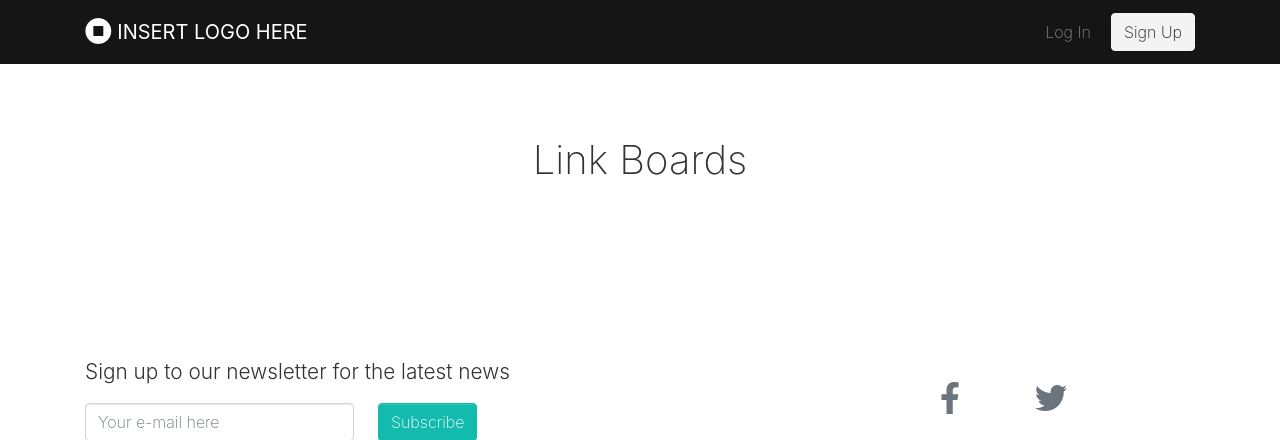
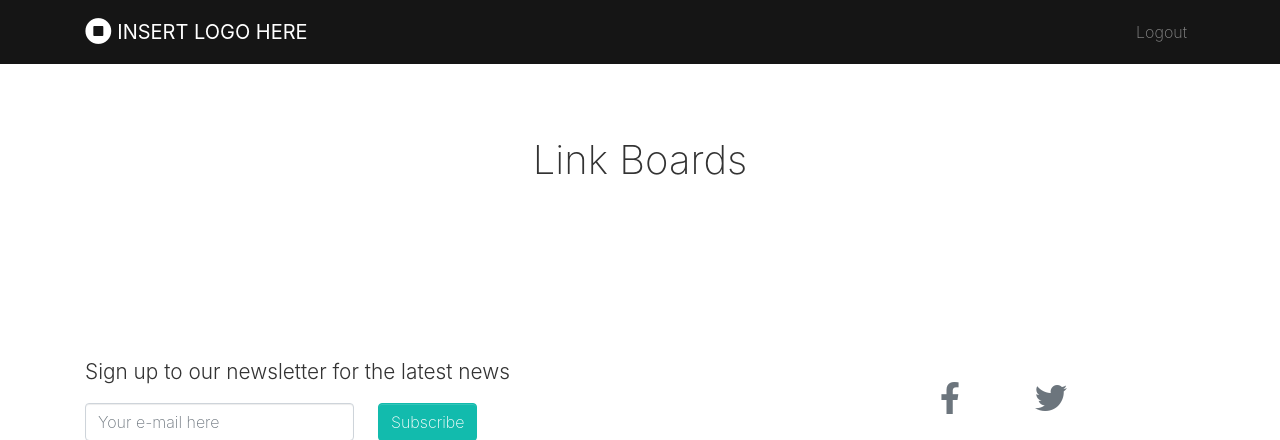
Before and after one commit to ben-jacobson/Linkboxes.io, a Django app: page /linkboards/ in a window 1280 px wide. Shown: the top 440 px of the page. Run offline with Django 3.2, Linux system fonts and the light colour scheme; the visitor is signed in with stand-in values (Sample User, id 1); data that the repository does not hold is empty; some libraries are stand-ins or nearby versions.

Commit message:
wrote some conditionals to change page behaviour based on user authentication. also created a logout view

```diff
--- a/bookmarks/templates/base.html
+++ b/bookmarks/templates/base.html
@@ -27,9 +27,16 @@
                 <span class="navbar-toggler-icon"></span>
             </button>
             <div class="collapse navbar-collapse" id="navbar10">
+                {% if user.is_authenticated %}
                 <ul class="navbar-nav ml-auto">
-                    <li class="nav-item"> <a class="nav-link" href="/login">Log In</a> </li>
-                </ul> <a class="btn navbar-btn ml-md-2 btn-light text-dark" href='/signup'>Sign Up</a>
+                    <li class="nav-item"> <a class="nav-link" href="{% url 'logout' %}">Logout</a> </li>
+                </ul>
+                {% else %}
+                <ul class="navbar-nav ml-auto">
+                    <li class="nav-item"> <a class="nav-link" href="{% url 'login' %}">Log In</a> </li>
+                </ul>
+                <a class="btn navbar-btn ml-md-2 btn-light text-dark" href="{% url 'signup' %}">Sign Up</a>
+                {% endif %}
             </div>
         </div>
     </nav>
--- a/bookmarks/views.py
+++ b/bookmarks/views.py
@@ -1,5 +1,5 @@
 from django.views.generic import TemplateView, ListView, CreateView#, FormView
-#from django.contrib.auth.views import LoginView
+from django.contrib.auth.views import LoginView
 from django.urls import reverse
 
 
--- a/default_app/settings.py
+++ b/default_app/settings.py
@@ -100,7 +100,9 @@ AUTH_PASSWORD_VALIDATORS = [
     },
 ]
 
-#LOGIN_REDIRECT_URL = 'home'
+#LOGIN_REDIRECT_URL = 'home' # for this, we've defied success urls in the views
+LOGOUT_REDIRECT_URL = 'home' # this however is global
+
 
 # Settings for DRF
 
--- a/default_app/urls.py
+++ b/default_app/urls.py
@@ -2,6 +2,7 @@ from django.contrib import admin
 from django.urls import include, path
 
 from bookmarks.views import HomePageView, UserLoginView, UserSignupView, BookmarkListView, LinkBoardsListView, ListViewSet, BookmarkViewSet
+from django.contrib.auth.views import LogoutView
 
 from rest_framework import routers
 
@@ -15,8 +16,9 @@ urlpatterns = [
 
     path('admin/', admin.site.urls),
     path('', HomePageView.as_view(), name='home'),
-    path('login', UserLoginView.as_view(), name='login'),
-    path('signup', UserSignupView.as_view(), name='signup'),
+    path('login/', UserLoginView.as_view(), name='login'),
+    path('logout', LogoutView.as_view(), name='logout'),
+    path('signup/', UserSignupView.as_view(), name='signup'),
 
     path('<slug:slug>', BookmarkListView.as_view(), name='bookmarks-listview'),
     path('linkboards/', LinkBoardsListView.as_view(), name='linkboards-listview'),
--- a/todo.txt
+++ b/todo.txt
@@ -14,3 +14,5 @@ TODO list
 - On Sign up, the verify password field has not yet been set up
 
 - The form that creates the new bookmark, what happens when we try to create a bookmark for another user?
+
+- Test to see what injection someone can do with our input. E.g could they input some javascript into the page title? Django has autoescaping to resolve this
```
Also changed, not shown: bookmarks/templates/bookmarks_list.html (+10 -8 lines).
